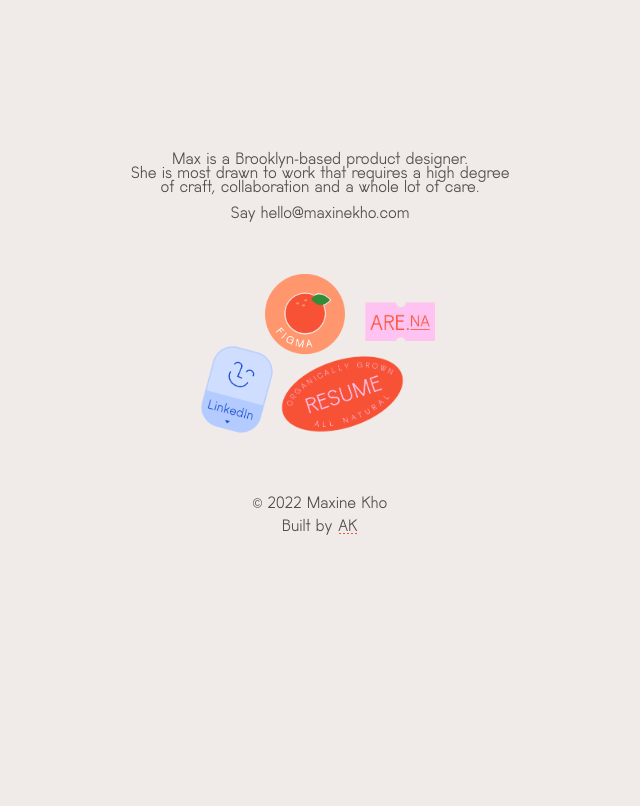
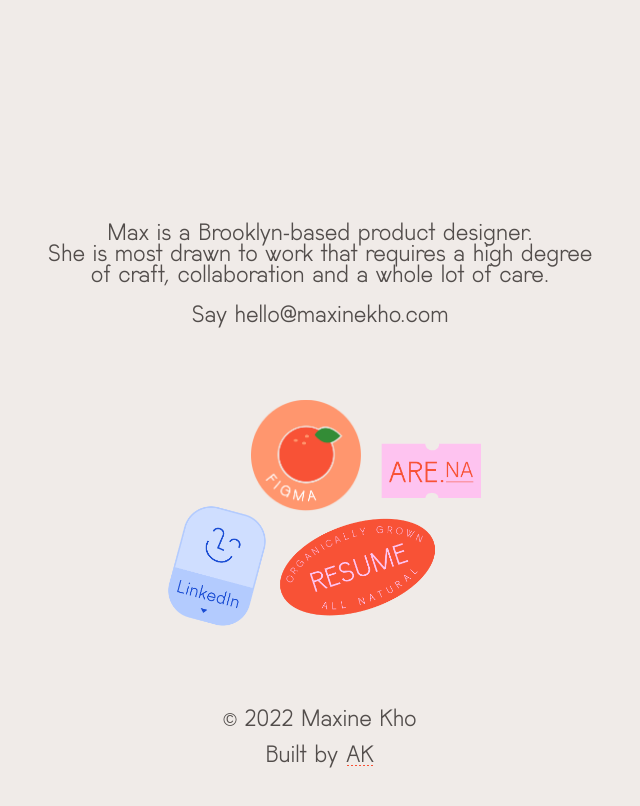
Before and after one commit to maxinekho/lil-tater, a React (Create React App) app: page / in a window 1280 px wide. Shown: the top 806 px of the page, without its empty margins (320-960 px from the left). Built offline with nearby package versions, Linux system fonts and the light colour scheme.

Commit message:
size adjustment

```diff
--- a/src/index.css
+++ b/src/index.css
@@ -9,10 +9,10 @@ html {
 
 body {
   font-family: "Bespoke", sans-serif;
-  font-size: .8em;
+  font-size: 1.15em;
   color: #524d4b;
-  max-width: 380px;
-  margin: 12em auto 4em;
+  max-width: 560px;
+  margin: 12.2em auto 4em;
 }
 
 p {
@@ -24,7 +24,7 @@ p {
   justify-content: center;
   align-items: baseline;
   margin-top: 4em;
-  margin-left: 60px;
+  margin-left: 92px;
 }
 
 .bottom-stickers {
@@ -36,26 +36,26 @@ p {
 }
 
 .figma img {
-  max-width: 80px;
+  max-width: 110px;
   margin-right: 20px;
 }
 
 .arena img {
-  max-width: 70px;
+  max-width: 100px;
   margin-bottom: 15px;
 }
 
 .linkedin img {
-  max-width: 80px;
+  max-width: 110px;
 }
 
 .resume img {
-  max-width: 140px;
+  max-width: 180px;
   margin-left: -5px;
 }
 
 footer {
-  line-height: .8em;
+  line-height: 1em;
 }
 
 footer a {
```
